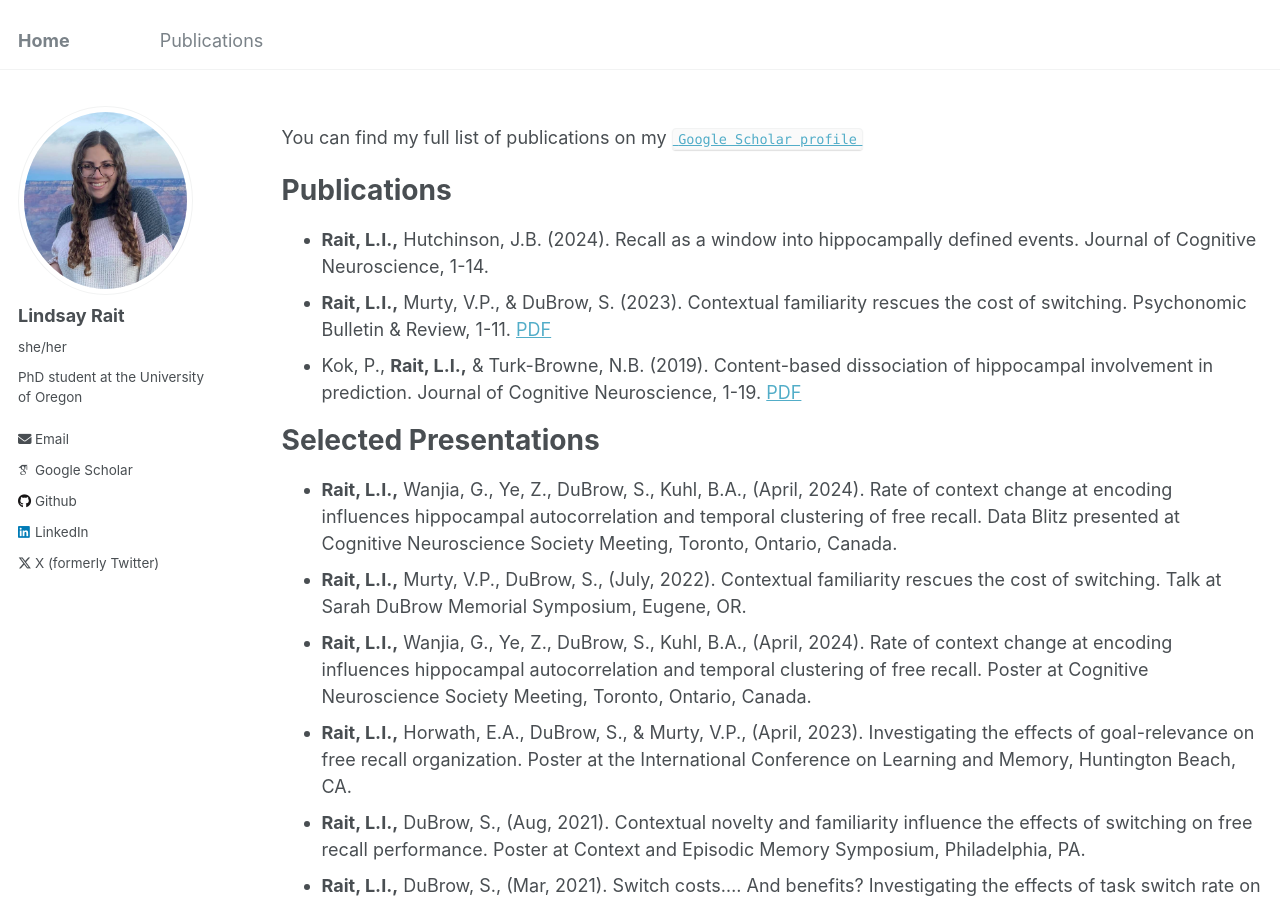
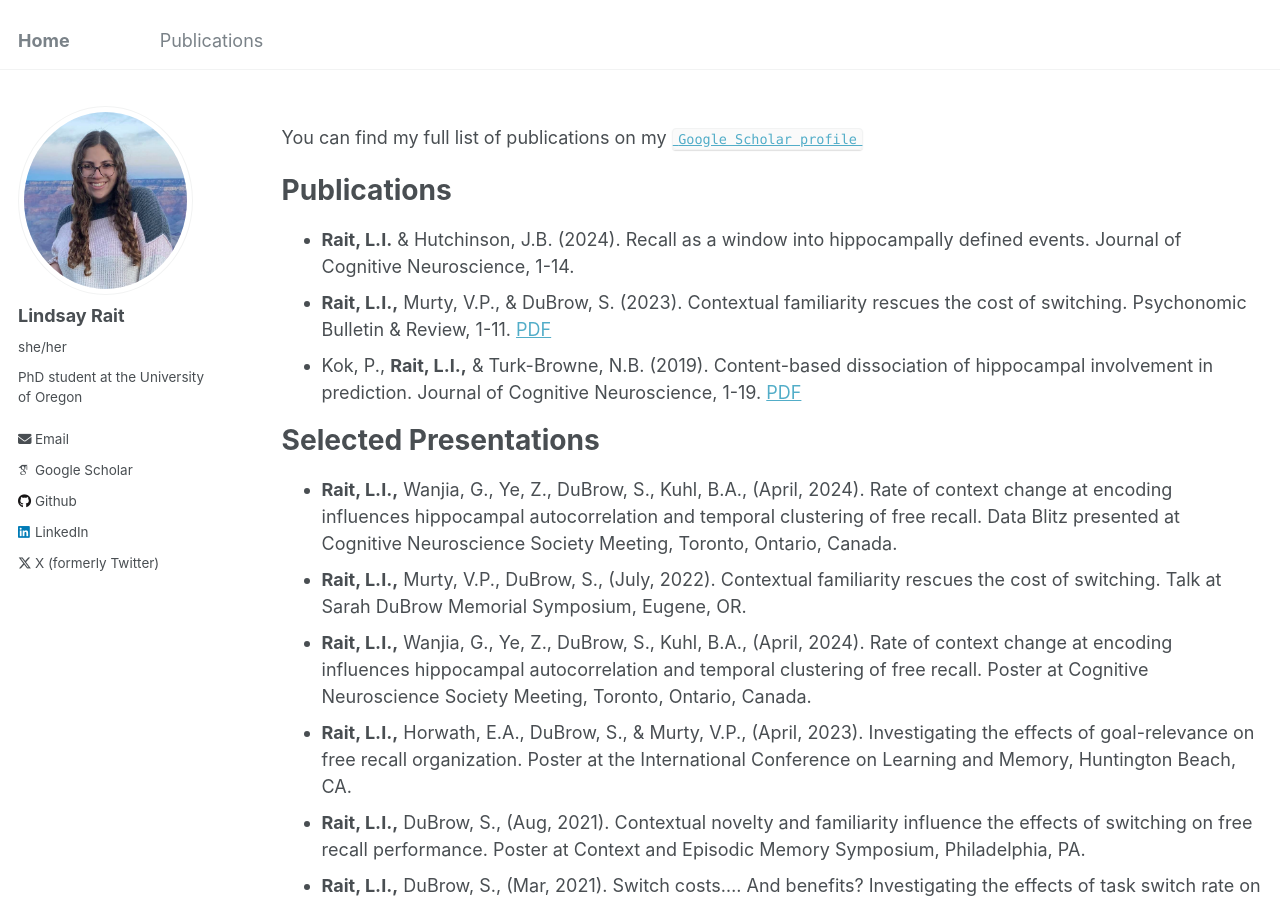
Before and after one commit to lindsay-rait/lindsay-rait.github.io, a Jekyll site: the page built from _pages/publications.md, in a window 1280 px wide and 900 px high. Built offline with Jekyll 4.4.1, drawn with Linux system fonts in a browser that asks for light colours; some web fonts are replaced.

```diff
--- a/_pages/publications.md
+++ b/_pages/publications.md
@@ -31,7 +31,7 @@ You can find my full list of publications on my [`Google Scholar profile`](https
 
 Publications
 =======
-* **Rait, L.I.,**  Hutchinson, J.B. (2024). Recall as a window into hippocampally defined events. Journal of Cognitive Neuroscience, 1-14.
+* **Rait, L.I.** & Hutchinson, J.B. (2024). Recall as a window into hippocampally defined events. Journal of Cognitive Neuroscience, 1-14.
 * **Rait, L.I.,** Murty, V.P., & DuBrow, S. (2023). Contextual familiarity rescues the cost of switching. Psychonomic Bulletin & Review, 1-11. [PDF](http://lindsay-rait.github.io/files/pbr_2023.pdf)
 * Kok, P., **Rait, L.I.,** & Turk-Browne, N.B. (2019). Content-based dissociation of hippocampal involvement in prediction. Journal of Cognitive Neuroscience, 1-19. [PDF](http://lindsay-rait.github.io/files/jocn_a_01509.pdf)
 
```
